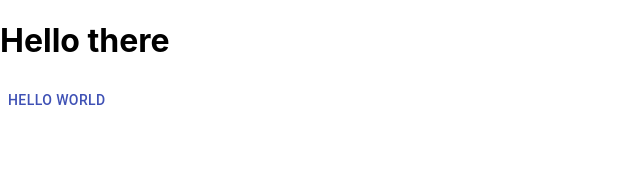
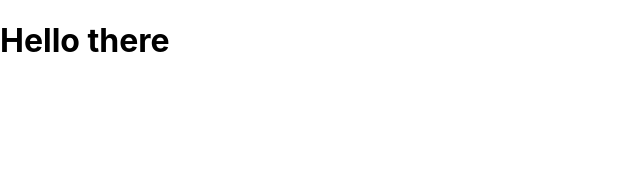
Before and after one commit to Prithvirajkumar/iqvia-project, a React (Create React App) app: page / in a window 1280 px wide. Shown: the top 172 px of the page, without its empty margins (0-640 px from the left). Built offline with nearby package versions, Linux system fonts and the light colour scheme.

Commit message:
minor edit

```diff
--- a/src/App.js
+++ b/src/App.js
@@ -5,7 +5,6 @@ function App() {
   return (
     <div>
       <h1>Hello there</h1>
-      <Button color="primary">Hello World</Button>
     </div>
   );
 }
```
